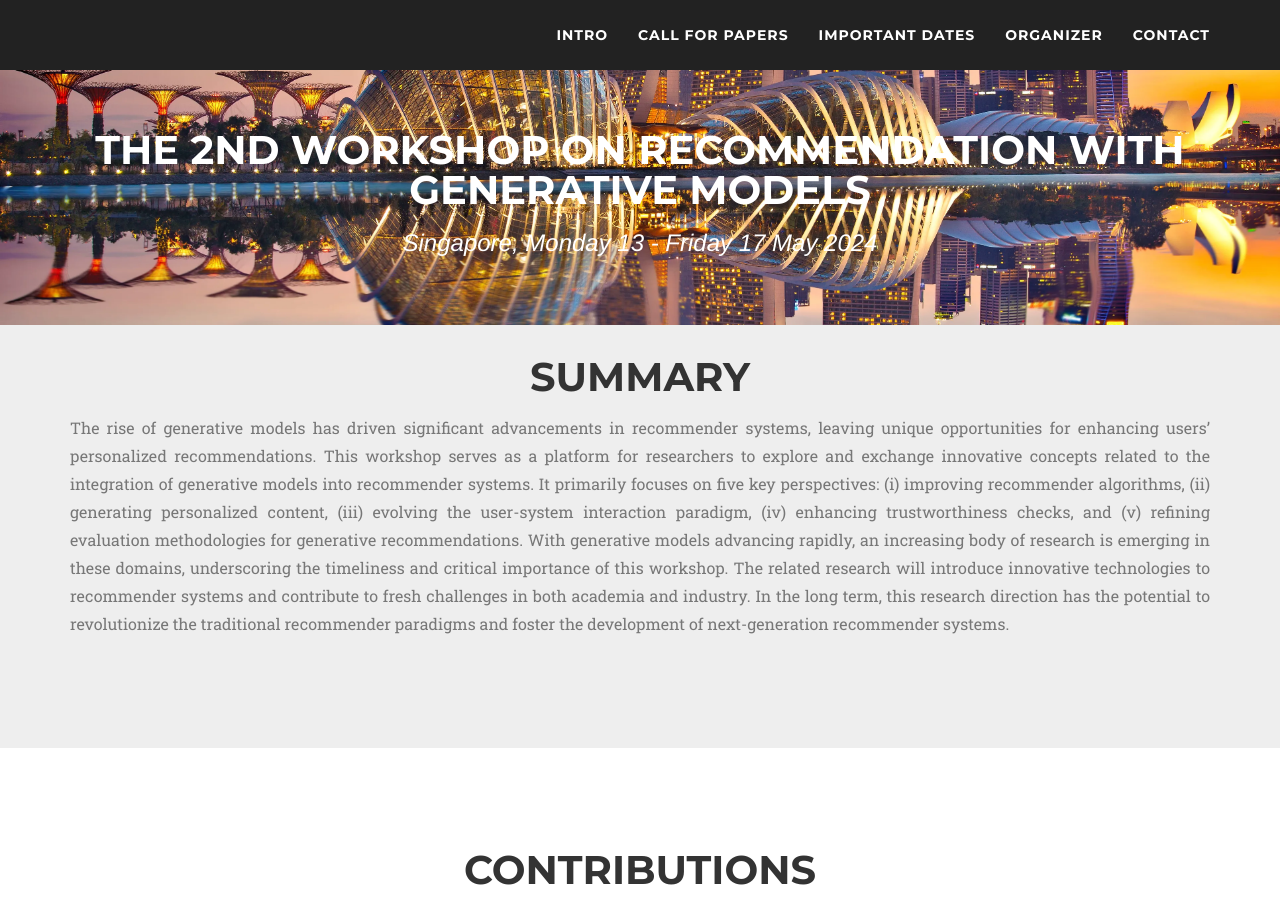
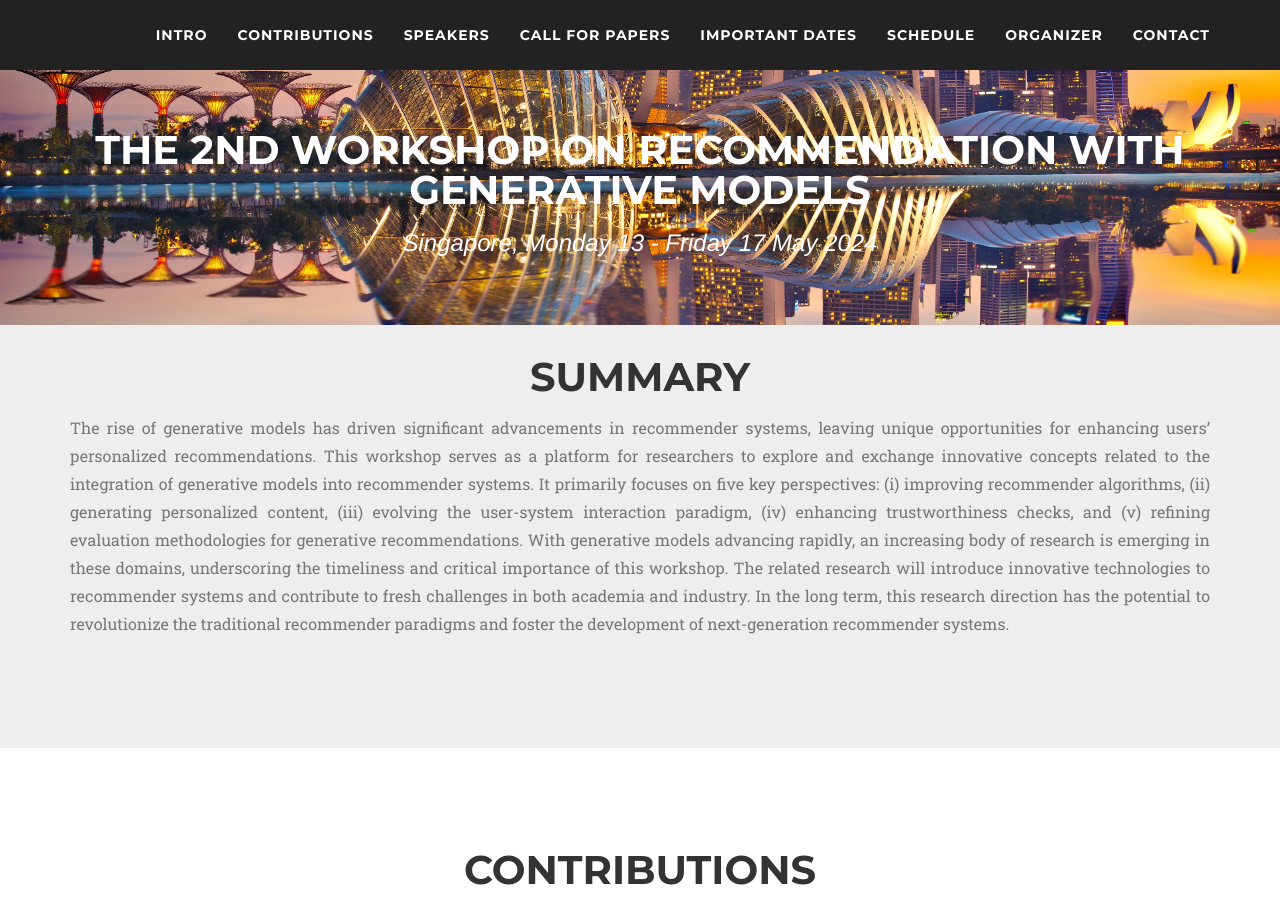
Before and after one commit to generative-rec/generative-rec.github.io, a Jekyll site: the page built from index.md, in a window 1280 px wide and 900 px high. Built offline with Jekyll 4.4.1, drawn with Linux system fonts in a browser that asks for light colours; nearby versions of some CDN libraries; some web fonts are replaced.

Commit message:
Update nav-bar.html

```diff
--- a/_includes/nav-bar.html
+++ b/_includes/nav-bar.html
@@ -17,7 +17,7 @@
                 <li class="hidden">
                     <a href="#page-top"></a>
                 </li>
-<!--                 <li>
+                <li>
                     <a class="page-scroll" href="#summary">Intro</a>
                 </li>
                 <li>
@@ -40,8 +40,8 @@
                 </li>
                 <li>
                     <a class="page-scroll" href="#contact">Contact</a>
-                </li> -->
-                <li>
+                </li>
+<!--                 <li>
                     <a class="page-scroll" href="#summary">Intro</a>
                 </li>
                 <li>
@@ -55,7 +55,7 @@
                 </li>
                 <li>
                     <a class="page-scroll" href="#contact">Contact</a>
-                </li>
+                </li> -->
             </ul>
         </div>
         <!-- /.navbar-collapse -->
```
